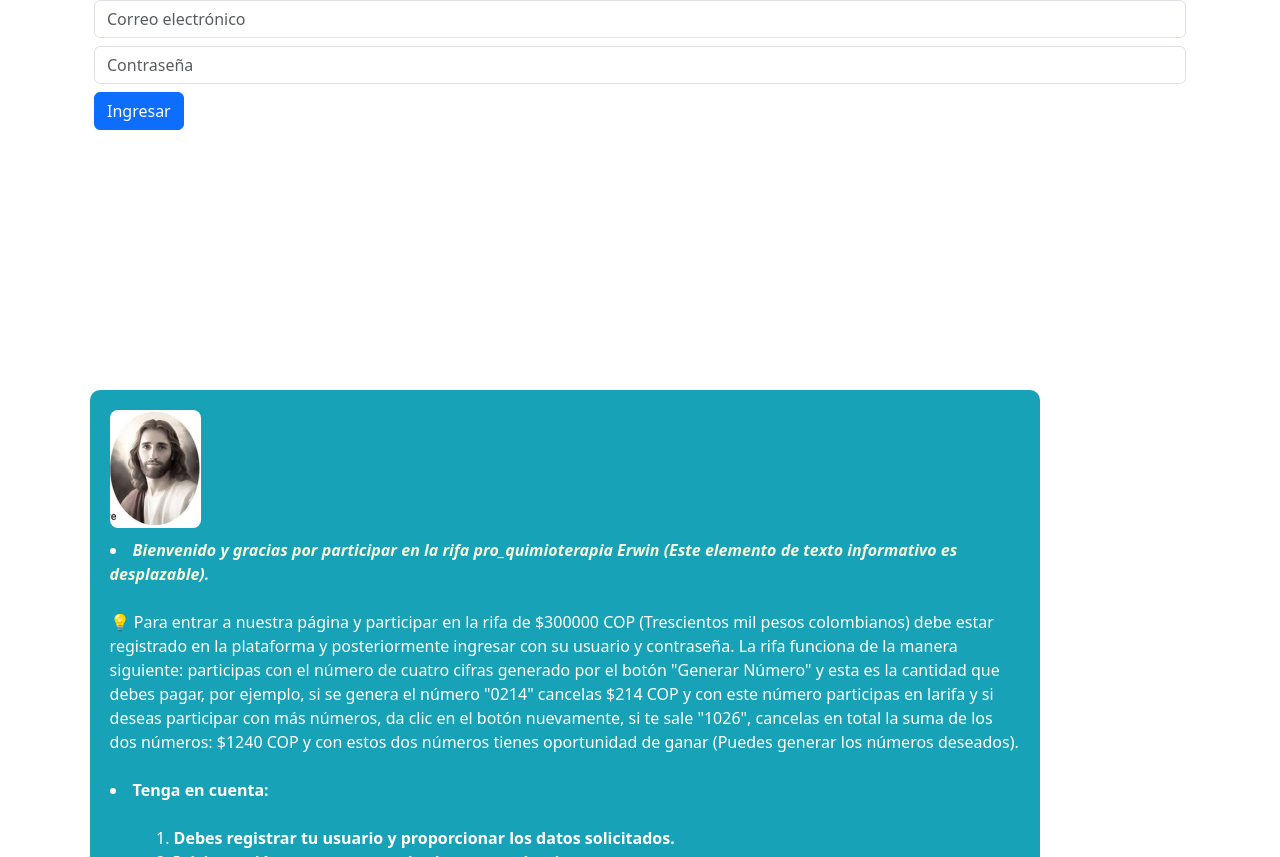
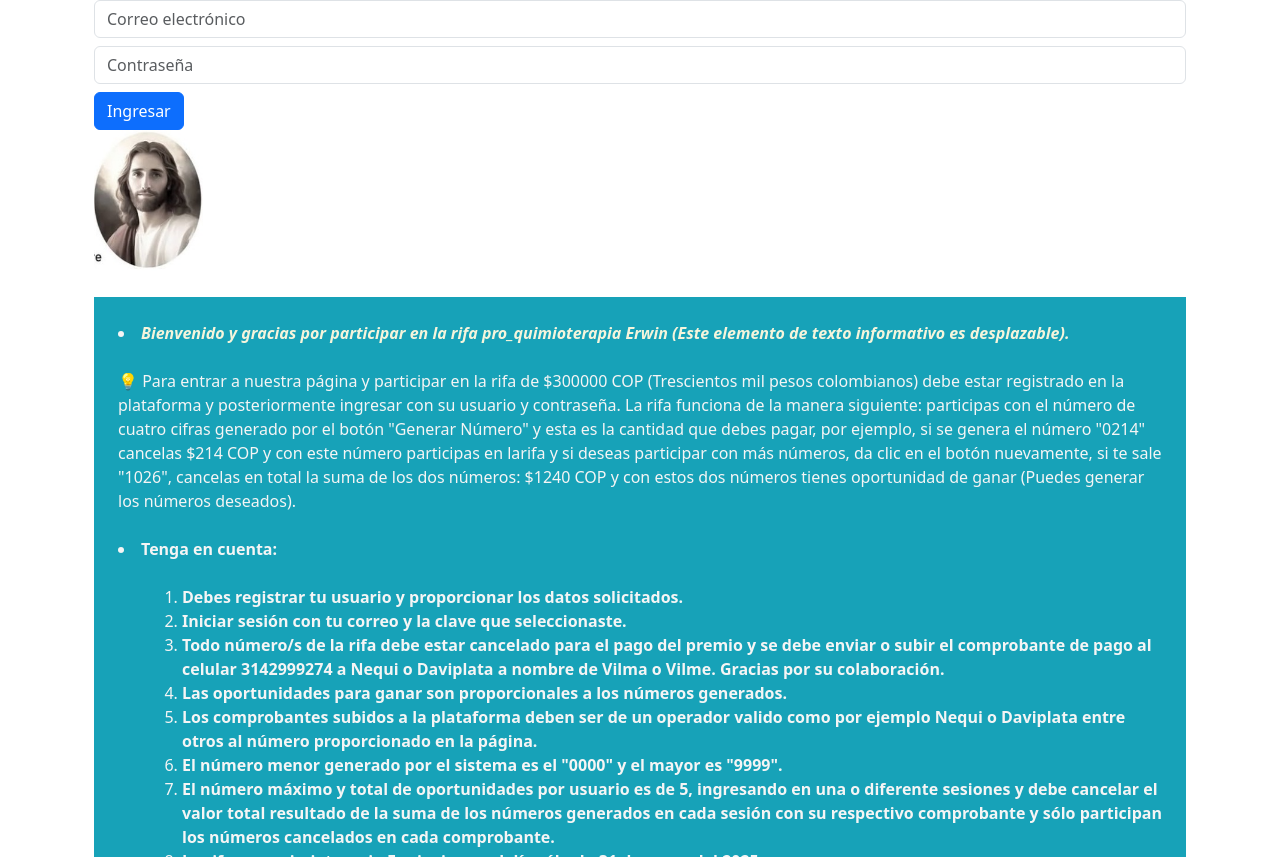
Before and after one commit to padafe65/seio-app, a React (Create React App) app in the folder client/: page / in a window 1280 px wide. Shown: the part 210-1067 px from the top of the page. Before the commit the page ends 800 px from the top, so only its background shows below. Built offline with nearby package versions, Linux system fonts and the light colour scheme.

Commit message:
Subiendo mejoras en texto fijo y alerts 14/14/2025

```diff
--- a/client/src/pages/Login.js
+++ b/client/src/pages/Login.js
@@ -83,26 +83,6 @@
 
 
           {/* Draggable con imagen y texto */}
-          <Draggable nodeRef={draggableRef}>
-            <div
-              ref={draggableRef}
-              style={{
-                position: 'fixed',
-                top: '75%',
-                left: '7%',
-                transform: 'translate(-40%, -40%)',
-                width: '100%',
-                maxWidth: '950px',
-                maxHeight: '90vh',
-                padding: '20px',
-                backgroundColor: '#17a2b8',
-                color: 'white',
-                borderRadius: '10px',
-                cursor: 'move',
-                zIndex: 1000,
-                overflowY: 'auto',
-              }}
-            >
 
             {/* Imagen en la parte superior */}
             <img
@@ -115,9 +95,10 @@
                 marginBottom: '10px',
               }}
             />
-
-            <p>
-              <lu>
+          <div  className="overflow-y-auto p-4 rounded-xl mt-3" style={{ maxHeight: '70vh', backgroundColor: '#17a2b8', // cyan-ish fondo     color: '#f8f9fa', // texto beige/blanco claro  fontSize: '1rem',
+            WebkitOverflowScrolling: 'touch', touchAction: 'manipulation', color:'whitesmoke'}}>
+            <p >
+              <lu >
                 <li>
                   <i><strong style={{ color: 'beige' }}>Bienvenido y gracias por participar en la rifa pro_quimioterapia Erwin (Este elemento de texto informativo es desplazable).</strong></i>
                 </li>
@@ -138,8 +119,9 @@
                 </ol>
               </ul>
             </p>
-          </div>
-        </Draggable>
+           </div>
+
+
       </div>
     );
   };
--- a/client/src/pages/Registro.js
+++ b/client/src/pages/Registro.js
@@ -35,8 +35,10 @@ const Registro = () => {
         imageWidth: 100,
         imageHeight: 100,
         //text: 'Usuario registrado con éxito',
-        confirmButtonColor: '#3085d6',
-      });
+        confirmButtonColor: '#3085d6'
+      }).then(() => {
+        navigate('/');
+        });
 
 
     } catch (error) {
@@ -149,8 +151,6 @@ const Registro = () => {
           required
         />
 
-
-
         <button type="submit" className="btn btn-success">Registrar</button>
       </form>
     </div>
--- a/client/src/pages/Rifa.js
+++ b/client/src/pages/Rifa.js
@@ -168,7 +168,16 @@
       const guardarNumeros = async () => {
         console.log("Estado actual:", usuario); // Verifica el usuario autenticado
         if (numeros.length === 0) {
-          alert("Debes generar al menos un número antes de guardar.");
+          //alert("Número/s guardados con exito.");
+          notiMySwal.fire({
+            icon: 'info',
+            title: 'Atención',
+             html: `<i><strong>${usuario.nombre} </strong>, Debes generar al menos un número antes de guardar, gracias por tú colaboración.</i>`,
+            imageUrl: "img/numero.gif",
+            imageWidth: 100,
+            imageHeight: 100,
+            confirmButtonColor: '#3085d6'
+          });
           return;
         }
 
@@ -186,12 +195,40 @@
             totalPago
           });
 
+          if (response.data.message==="Números guardados con éxito") {
+            //alert("Número/s guardados con exito.");
+            notiMySwal.fire({
+              icon: 'info',
+              title: 'Atención',
+               html: `<i><strong>${usuario.nombre} </strong>, Número/s guardados con éxito, gracias por tú colaboración.</i>`,
+              imageUrl: "img/guardar.gif",
+              imageWidth: 100,
+              imageHeight: 100,
+              confirmButtonColor: '#3085d6'
+            });
+
+          }
+
           alert(response.data.message);
           setNumeros([]);
           setTotalPago(0);
           cargarRifas();
         } catch (error) {
           console.error("Error al guardar números:", error);
+          if (error) {
+            //alert("Ya alcanzaste el límite de 5 números.");
+            notiMySwal.fire({
+              icon: 'info',
+              title: 'Atención',
+               html: `<i><strong>${usuario.nombre} </strong>, Error al guardar el o los números, gracias por tú colaboración.</i>`,
+              imageUrl: "img/errorpago.gif",
+              imageWidth: 100,
+              imageHeight: 100,
+              //text: 'Usuario registrado con éxito',
+              confirmButtonColor: '#3085d6'
+            });
+
+          }
           alert("Hubo un error al guardar los números.");
         }
       };
```
Also changed, not shown: 2 other files (tests, documents, lock files or other folders).
